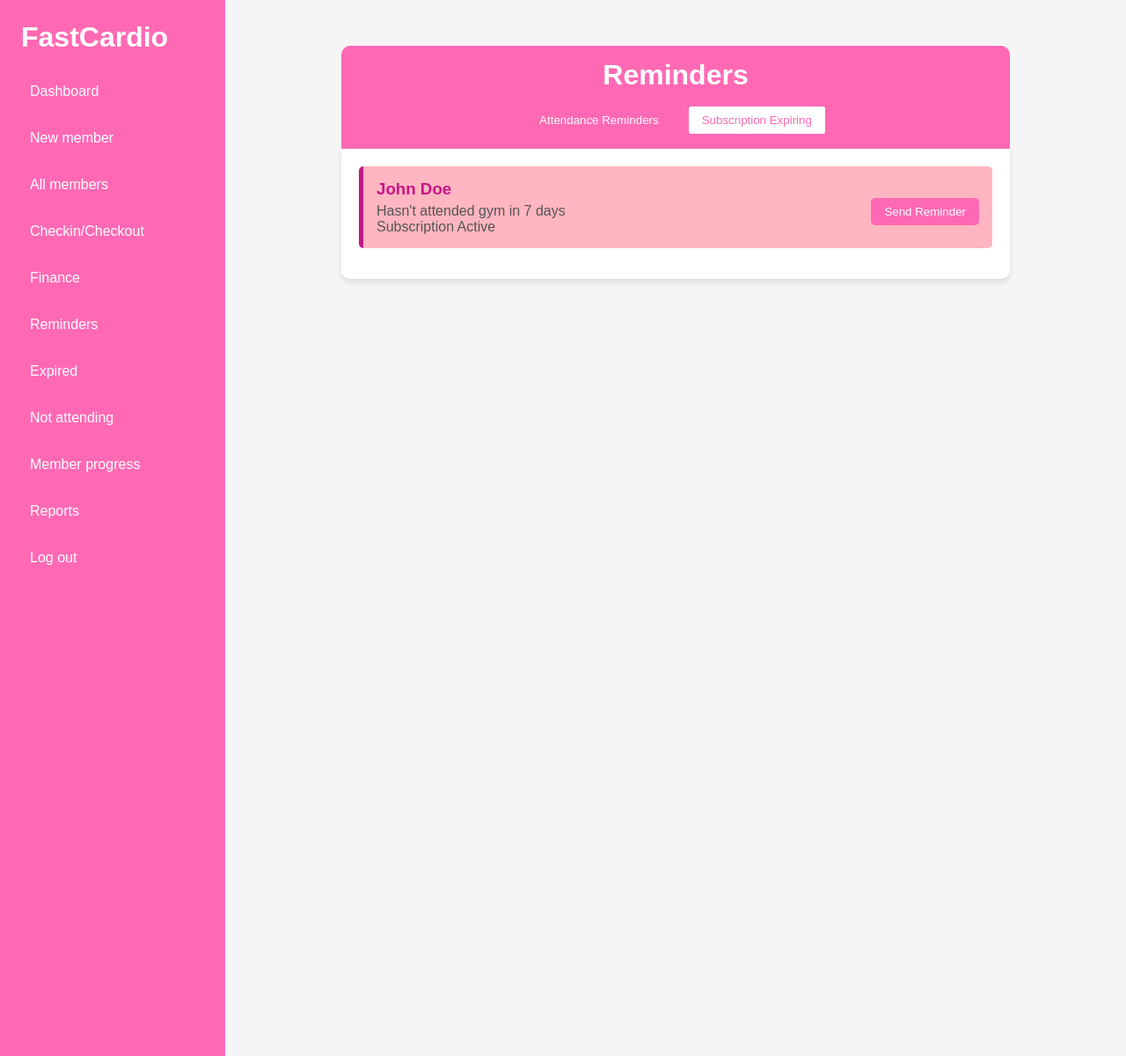
After one commit to Ephraim19/FastCardioGym_MS, a Django app: page /reminders/ in a window 1280 px wide. The commit adds this page. Shown: the whole page at 88% size. Run offline with Django 5.2, Linux system fonts and the light colour scheme.

```diff
--- a/members/models.py
+++ b/members/models.py
@@ -9,6 +9,7 @@ class Member(models.Model):
     date_joined = models.DateTimeField(auto_now_add=True)
     is_active = models.BooleanField(default=True)
     additional_info = models.TextField(blank=True,null=True)
+    gender = models.CharField(max_length= 6)
 
 
     def __str__(self):
--- /dev/null
+++ b/members/static/reminders.css
@@ -0,0 +1,125 @@
+
+        :root {
+            --pink-primary: #FF69B4;
+            --pink-light: #FFB6C1;
+            --pink-dark: #C71585;
+            --white: #FFFFFF;
+            --grey-background: #F5F5F5;
+        }
+
+        * {
+            margin: 0;
+            padding: 0;
+            box-sizing: border-box;
+            font-family: Arial, sans-serif;
+        }
+
+        body {
+            background-color: var(--grey-background);
+            color: #333;
+        }
+
+        .dashboard {
+            max-width: 800px;
+            margin: 0 auto;
+            padding: 20px;
+        }
+
+        .dashboard-header {
+            background-color: var(--pink-primary);
+            color: var(--white);
+            padding: 15px;
+            text-align: center;
+            border-radius: 10px 10px 0 0;
+            display: flex;
+            flex-direction: column;
+            align-items: center;
+        }
+
+        .reminder-filters {
+            display: flex;
+            gap: 15px;
+            margin-top: 15px;
+        }
+
+        .filter-btn {
+            background-color: var(--white);
+            color: var(--pink-primary);
+            border: 2px solid var(--pink-primary);
+            padding: 8px 15px;
+            border-radius: 5px;
+            cursor: pointer;
+            transition: all 0.3s ease;
+        }
+
+        .filter-btn.active {
+            background-color: var(--pink-primary);
+            color: var(--white);
+        }
+
+        .filter-btn:hover {
+            background-color: var(--pink-light);
+            color: var(--white);
+        }
+
+        .reminder-section {
+            background-color: var(--white);
+            border-radius: 0 0 10px 10px;
+            box-shadow: 0 4px 6px rgba(0,0,0,0.1);
+            padding: 20px;
+        }
+
+        .reminder-card {
+            background-color: var(--pink-light);
+            border-left: 5px solid var(--pink-dark);
+            margin-bottom: 15px;
+            padding: 15px;
+            border-radius: 5px;
+            display: flex;
+            justify-content: space-between;
+            align-items: center;
+        }
+
+        .reminder-card.inactive {
+            background-color: #e0e0e0;
+            border-left-color: #888;
+        }
+
+        .reminder-details {
+            flex-grow: 1;
+        }
+
+        .reminder-details h3 {
+            color: var(--pink-dark);
+            margin-bottom: 5px;
+        }
+
+        .reminder-details p {
+            color: #555;
+        }
+
+        .reminder-action {
+            display: flex;
+            flex-direction: column;
+        }
+
+        .btn {
+            background-color: var(--pink-primary);
+            color: var(--white);
+            border: none;
+            padding: 8px 15px;
+            border-radius: 5px;
+            cursor: pointer;
+            margin-top: 10px;
+            transition: background-color 0.3s ease;
+        }
+
+        .btn:hover {
+            background-color: var(--pink-dark);
+        }
+
+        .no-reminders {
+            text-align: center;
+            color: #666;
+            padding: 20px;
+        }
--- /dev/null
+++ b/members/templates/reminders.html
@@ -0,0 +1,80 @@
+
+{% extends 'sidebar.html' %}
+{% load static %}
+
+{% block title %}Reminders{% endblock %}
+
+{% block extra_styles %}
+    <link rel="stylesheet" href="{% static 'reminders.css' %}">
+{% endblock %}
+
+{% block content %}
+
+    <div class="dashboard">
+        <div class="dashboard-header">
+            <h1>Reminders</h1>
+            <div class="reminder-filters">
+                <button class="filter-btn active" id="attendance-btn">Attendance Reminders</button>
+                <button class="filter-btn" id="subscription-btn">Subscription Expiring</button>
+            </div>
+        </div>
+
+        <div class="reminder-section">
+            <div class="reminder-card" id="attendance-reminders">
+                <div class="reminder-details">
+                    <h3>John Doe</h3>
+                    <p>Hasn't attended gym in 7 days</p>
+                    <p>Subscription Active</p>
+                </div>
+                <div class="reminder-action">
+                    <button class="btn">Send Reminder</button>
+                </div>
+            </div>
+
+            <div class="reminder-card" id="subscription-reminders" style="display: none;">
+                <div class="reminder-details">
+                    <h3>Jane Smith</h3>
+                    <p>Subscription expiring in 3 days</p>
+                    <p>Last attended: 5 days ago</p>
+                </div>
+                <div class="reminder-action">
+                    <button class="btn">Renew Subscription</button>
+                </div>
+            </div>
+
+
+            <div class="reminder-card inactive" style="display: none;">
+                <div class="reminder-details">
+                    <h3>Mike Johnson</h3>
+                    <p>Subscription Expired</p>
+                    <p>No recent gym activity</p>
+                </div>
+                <div class="reminder-action">
+                    <button class="btn">Contact Member</button>
+                </div>
+            </div>
+        </div>
+    </div>
+
+    <script>
+        // Filter button functionality
+        const attendanceBtn = document.getElementById('attendance-btn');
+        const subscriptionBtn = document.getElementById('subscription-btn');
+        const attendanceReminders = document.getElementById('attendance-reminders');
+        const subscriptionReminders = document.getElementById('subscription-reminders');
+
+        attendanceBtn.addEventListener('click', () => {
+            attendanceBtn.classList.add('active');
+            subscriptionBtn.classList.remove('active');
+            attendanceReminders.style.display = 'flex';
+            subscriptionReminders.style.display = 'none';
+        });
+
+        subscriptionBtn.addEventListener('click', () => {
+            subscriptionBtn.classList.add('active');
+            attendanceBtn.classList.remove('active');
+            subscriptionReminders.style.display = 'flex';
+            attendanceReminders.style.display = 'none';
+        });
+    </script>
+{% endblock %}
--- a/members/templates/sidebar.html
+++ b/members/templates/sidebar.html
@@ -29,7 +29,7 @@
         <li><a href="{% url 'Members' %}" class="nav-link">All members</a></li>
         <li><a href="{% url 'Checkin' %}" class="nav-link">Checkin/Checkout</a></li>
         <li><a href="{% url 'Finance' %}" class="nav-link">Finance</a></li>
-        <li><a href="#" class="nav-link">Reminders</a></li>
+        <li><a href="{% url 'Reminders' %}" class="nav-link">Reminders</a></li>
         <li><a href="#" class="nav-link">Expired</a></li>
         <li><a href="#" class="nav-link">Not attending</a></li>
         <li><a href="#" class="nav-link">Member progress</a></li>
--- a/members/urls.py
+++ b/members/urls.py
@@ -12,6 +12,7 @@ urlpatterns = [
     path('checkin/check-in-out/', views.check_in_out, name='check_in_out'),
     path('checkin/member-history/', views.get_member_history, name='member_history'),
     path('finance/',views.finance,name="Finance" ),
+    path('reminders/',views.reminders, name = "Reminders" ),
 
     path('revenue-summary/', views.RevenueAndMembershipView.as_view(), name='revenue-summary')
 
--- a/members/views.py
+++ b/members/views.py
@@ -65,13 +65,21 @@ def save_member(request):
         l_name = request.POST.get('lname')
         phone = request.POST.get('phone')
         info = request.POST.get('info')
+        gender = request.POST.get('gender')
+
+        #Check if member already exists
+        member_exists = Member.objects.filter(phone_number=phone).exists()
+        if member_exists:
+            messages.error(request, 'Member with this phone number already exists. Please search for the member and update their records.')
+            return redirect('Members')
 
         # Create and save the member
         member = Member.objects.create(
             first_name=f_name,
             last_name=l_name,
             phone_number=phone,
-            additional_info=info
+            additional_info=info,
+            gender = gender
         )
         print(f"Saved: {member}")
 
@@ -302,3 +310,6 @@ class RevenueAndMembershipView(View):
         }
         print(response_data)
         return JsonResponse(response_data)
+
+def reminders(request):
+    return render(request,"reminders.html")
```
Also changed, not shown: members/static/styles.css (+21 -0 lines), members/templates/allmembers.html (+28 -0 lines), members/templates/newmember.html (+12 -1 lines), members/templates/payment.html (+55 -7 lines), db.sqlite3, members/migrations/0005_member_gender.py (added), members/static/js/payment.js (added).
